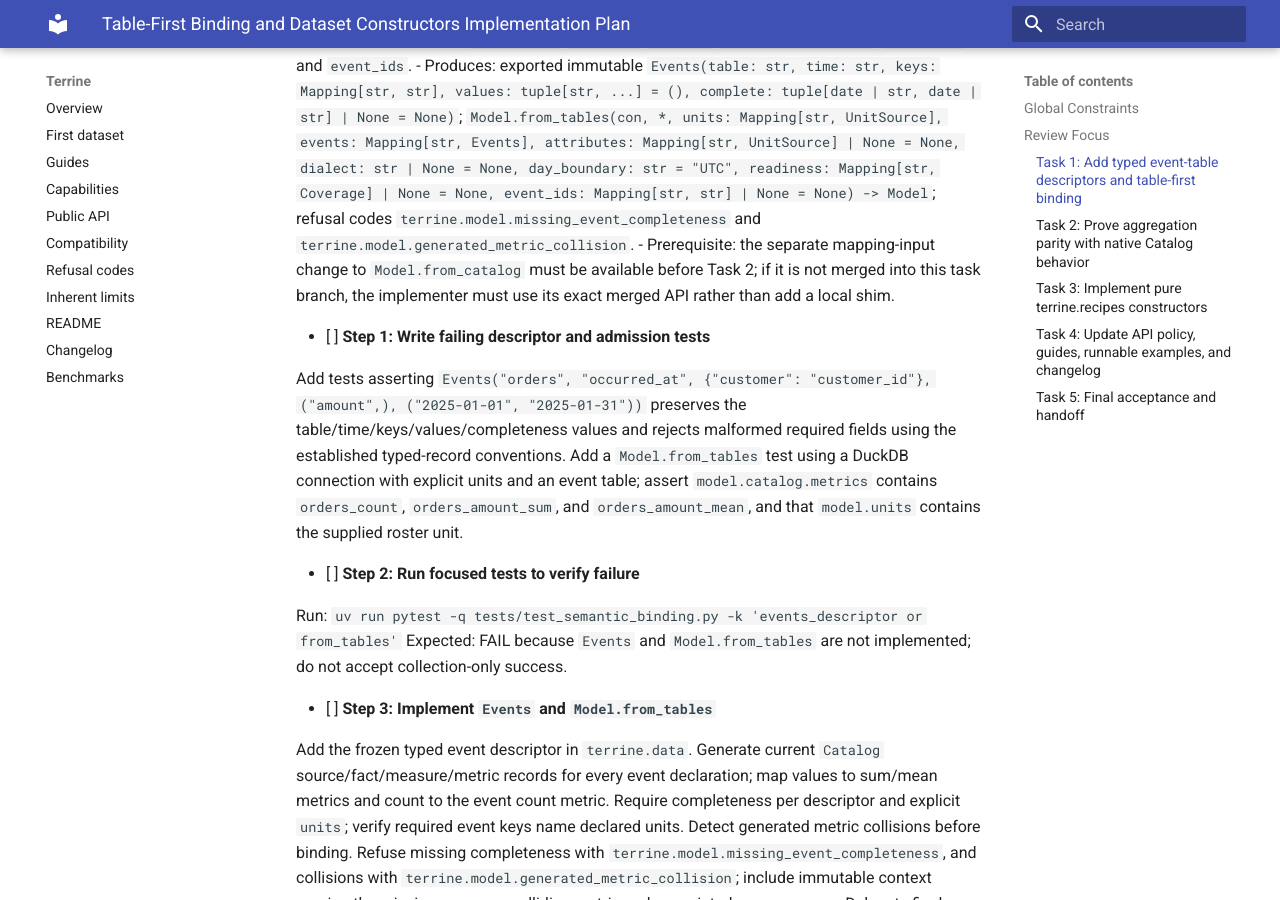
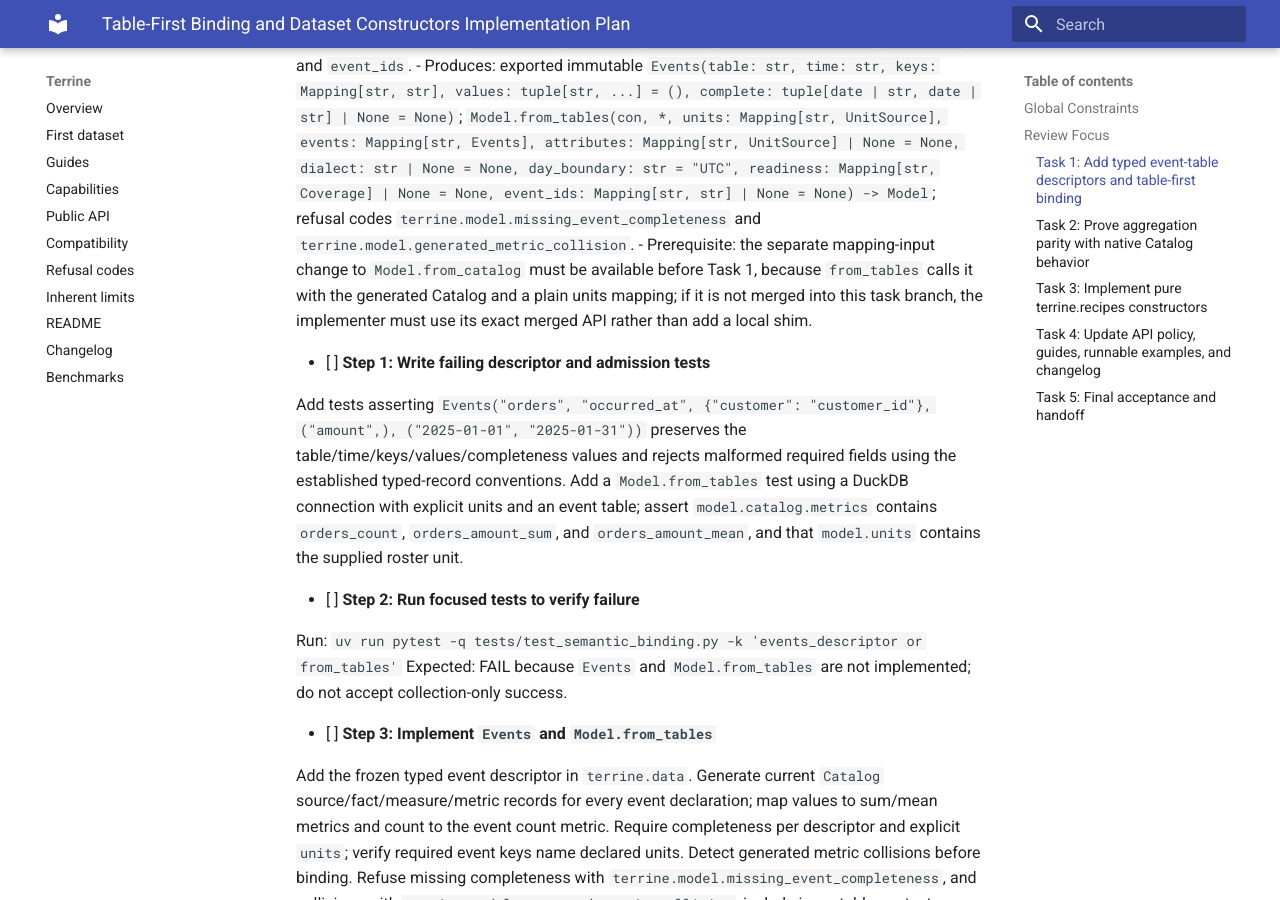
Before and after one commit to kylejcaron/terrine, an MkDocs documentation site: the page built from docs/superpowers/plans/2026-10-26-table-first-binding-and-recipes.md, in a window 1280 px wide and 900 px high, scrolled down 1808 px. Built offline with MkDocs 1.6.1 and Material for MkDocs 9.7.7, drawn with Linux system fonts in a browser that asks for light colours.

Commit message:
docs: clarify table binding prerequisite

```diff
--- a/docs/superpowers/plans/2026-10-26-table-first-binding-and-recipes.md
+++ b/docs/superpowers/plans/2026-10-26-table-first-binding-and-recipes.md
@@ -43,7 +43,7 @@
 **Interfaces:**
 - Consumes: `UnitSource`, `Coverage`, `Catalog`, `Model.from_catalog`, `readiness`, and `event_ids`.
 - Produces: exported immutable `Events(table: str, time: str, keys: Mapping[str, str], values: tuple[str, ...] = (), complete: tuple[date | str, date | str] | None = None)`; `Model.from_tables(con, *, units: Mapping[str, UnitSource], events: Mapping[str, Events], attributes: Mapping[str, UnitSource] | None = None, dialect: str | None = None, day_boundary: str = "UTC", readiness: Mapping[str, Coverage] | None = None, event_ids: Mapping[str, str] | None = None) -> Model`; refusal codes `terrine.model.missing_event_completeness` and `terrine.model.generated_metric_collision`.
-- Prerequisite: the separate mapping-input change to `Model.from_catalog` must be available before Task 2; if it is not merged into this task branch, the implementer must use its exact merged API rather than add a local shim.
+- Prerequisite: the separate mapping-input change to `Model.from_catalog` must be available before Task 1, because `from_tables` calls it with the generated Catalog and a plain units mapping; if it is not merged into this task branch, the implementer must use its exact merged API rather than add a local shim.
 
 - [ ] **Step 1: Write failing descriptor and admission tests**
 
```
